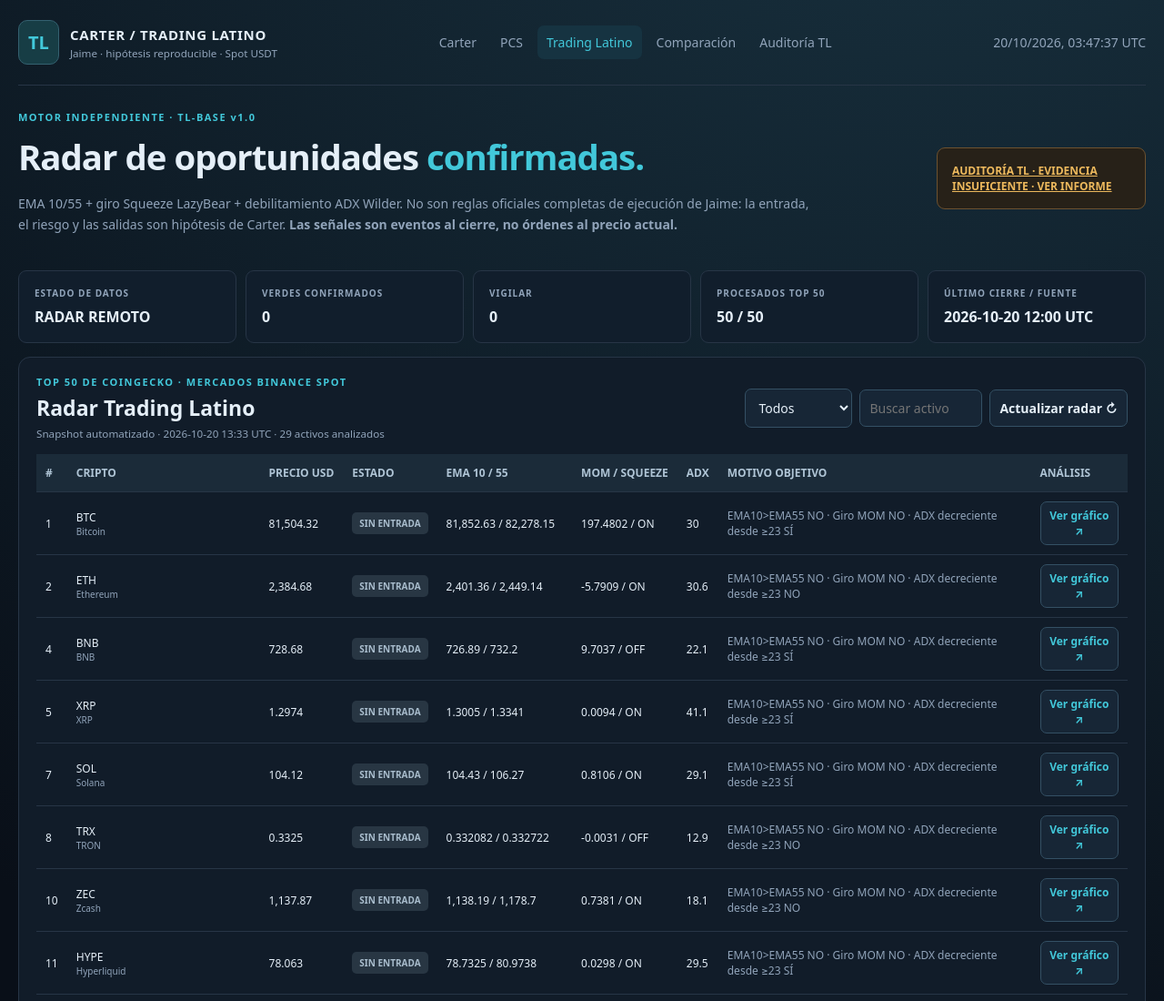
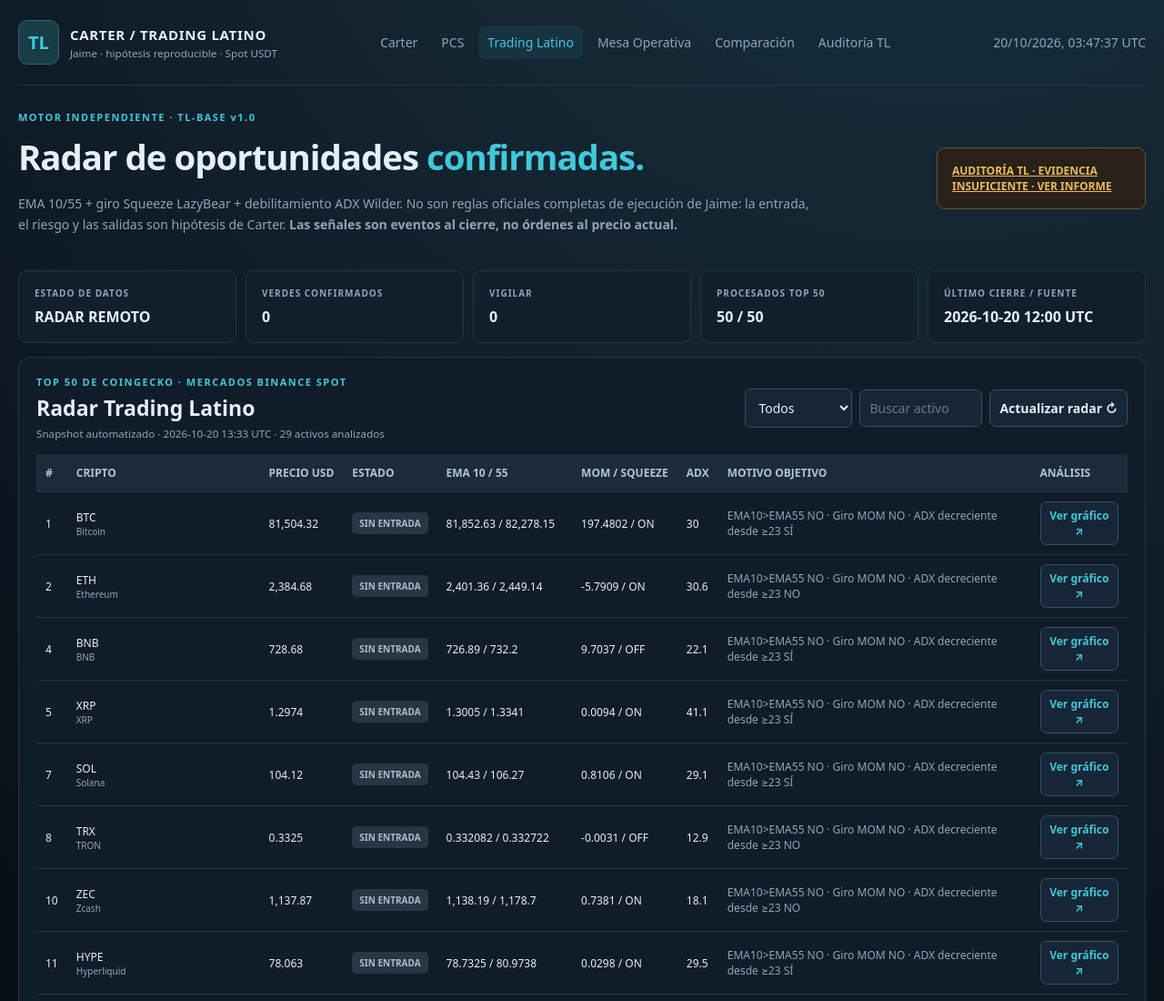
Before and after one commit to augustogjmm/Carter, a plain HTML site: page trading-latino.html in a window 1280 px wide. Shown: the top 1100 px of the page at 91% size. Drawn offline with Linux system fonts and the light colour scheme; no server answers.

Commit message:
nav: expose premium Carter Desk without changing legacy engines

```diff
--- a/trading-latino.html
+++ b/trading-latino.html
@@ -2,7 +2,7 @@
 <title>Trading Latino · Carter</title><link rel="stylesheet" href="tl-style.css"></head><body>
 <div class="work">
 <header><div class="brand"><span class="mark">TL</span><div><b>CARTER / TRADING LATINO</b><small>Jaime · hipótesis reproducible · Spot USDT</small></div></div>
-<nav aria-label="Secciones"><a href="index.html">Carter</a><a href="pcs.html">PCS</a><a class="on" aria-current="page" href="trading-latino.html">Trading Latino</a><a href="review.html">Comparación</a><a href="tl-audit.html">Auditoría TL</a></nav>
+<nav aria-label="Secciones"><a href="index.html">Carter</a><a href="pcs.html">PCS</a><a class="on" aria-current="page" href="trading-latino.html">Trading Latino</a><a href="desk.html">Mesa Operativa</a><a href="review.html">Comparación</a><a href="tl-audit.html">Auditoría TL</a></nav>
 <div class="clock" id="tlClock">UTC · …</div></header>
 <main>
 <div class="hero"><div><p class="eyebrow">MOTOR INDEPENDIENTE · TL-BASE v1.0</p><h1>Radar de oportunidades <em>confirmadas.</em></h1><p>EMA 10/55 + giro Squeeze LazyBear + debilitamiento ADX Wilder. No son reglas oficiales completas de ejecución de Jaime: la entrada, el riesgo y las salidas son hipótesis de Carter. <strong>Las señales son eventos al cierre, no órdenes al precio actual.</strong></p></div><a class="audit" id="tlAudit" href="tl-audit.html">AUDITORÍA TL · CONSULTAR OOS</a></div>
```
